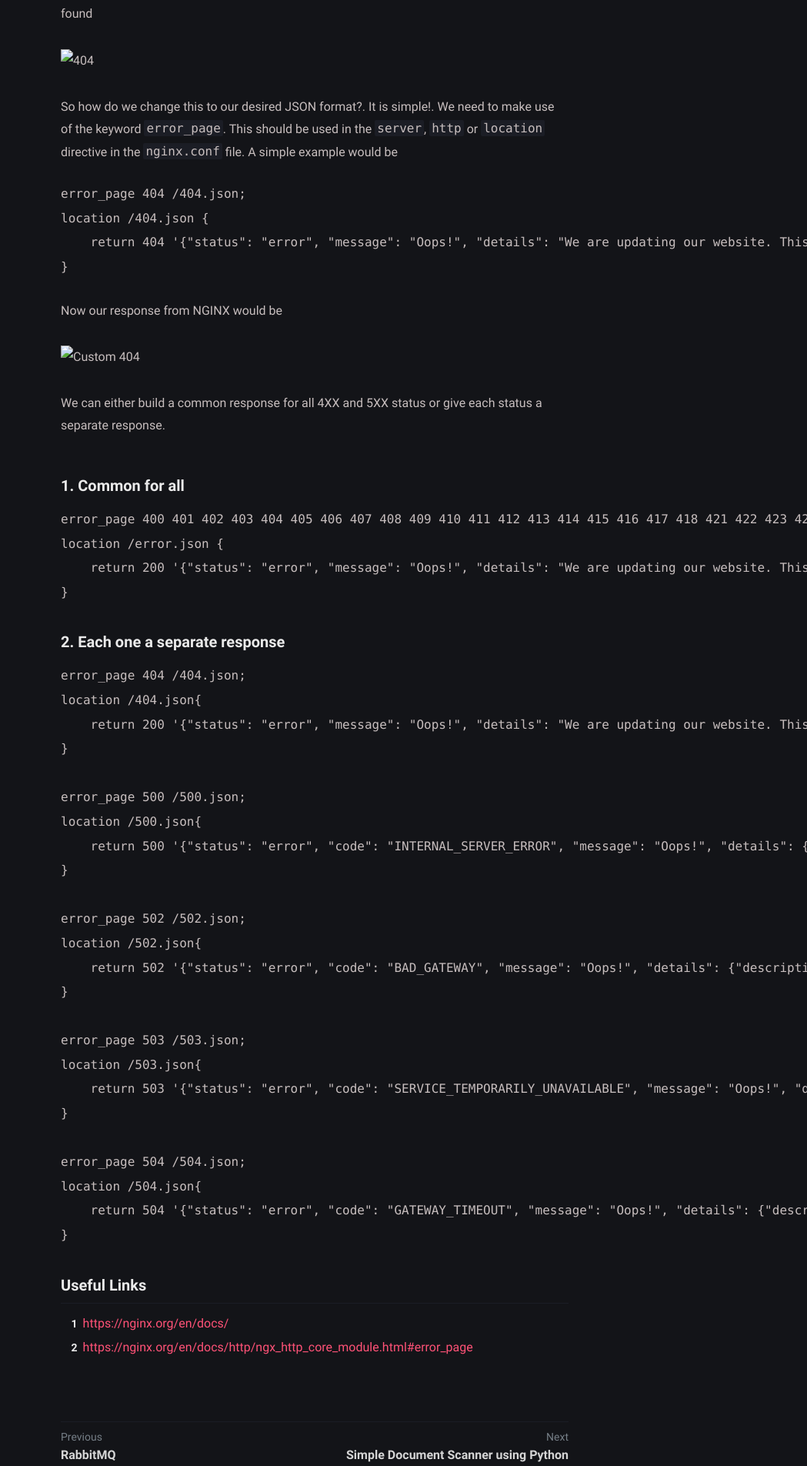
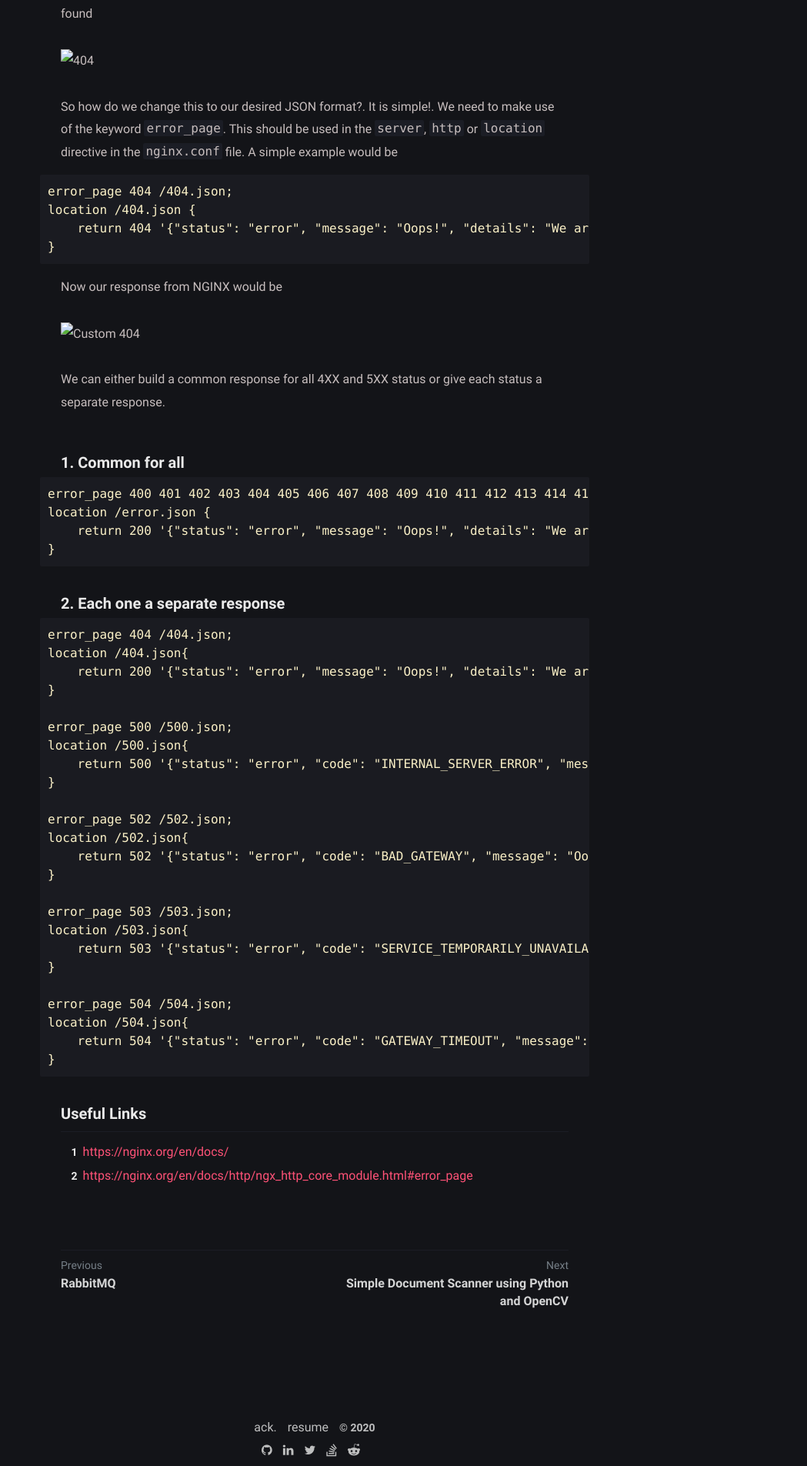
Before and after one commit to bumblebee211196/bees_blog, a Jekyll site: the page built from _posts/custom-nginx-error-pages/2020-12-09-custom-nginx-error-pages.md, in a window 1280 px wide. Shown: the part 478-2383 px from the top of the page at 77% size, without its empty margins (231-1280 px from the left). Built offline with Jekyll 4.4.1, drawn with Linux system fonts in a browser that asks for light colours.

Commit message:
:bento: Add syntax highlighting

````diff
--- a/_posts/custom-nginx-error-pages/2020-12-09-custom-nginx-error-pages.md
+++ b/_posts/custom-nginx-error-pages/2020-12-09-custom-nginx-error-pages.md
@@ -12,7 +12,7 @@ This is the response from NGINX if the given URL is not found
 So how do we change this to our desired JSON format?. It is simple!. We need to make use of the keyword `error_page`. This should be used in
 the `server`, `http` or `location` directive in the `nginx.conf` file. A simple example would be
 
-```lombok.config
+```text
 error_page 404 /404.json;
 location /404.json {
     return 404 '{"status": "error", "message": "Oops!", "details": "We are updating our website. This is only for a few seconds, you will be redirected"}';
@@ -27,7 +27,7 @@ We can either build a common response for all 4XX and 5XX status or give each st
 
 #### 1. Common for all
 
-```lombok.config
+```text
 error_page 400 401 402 403 404 405 406 407 408 409 410 411 412 413 414 415 416 417 418 421 422 423 424 425 426 428 429 431 451 500 501 502 503 504 505 506 507 508 510 511 /error.json;
 location /error.json {
     return 200 '{"status": "error", "message": "Oops!", "details": "We are updating our website. This is only for a few seconds, you will be redirected"}';
@@ -36,7 +36,7 @@ location /error.json {
 
 #### 2. Each one a separate response
 
-```lombok.config
+```text
 error_page 404 /404.json;
 location /404.json{
     return 200 '{"status": "error", "message": "Oops!", "details": "We are updating our website. This is only for a few seconds, you will be redirected"}';
````
